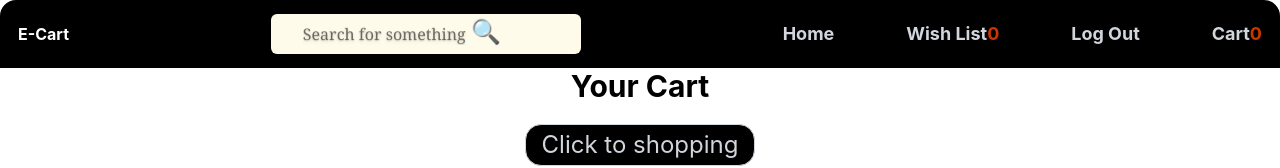
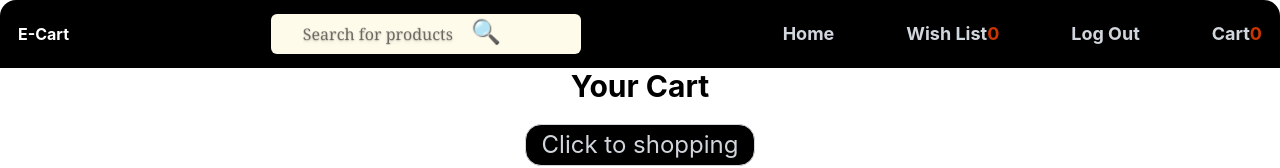
Before and after one commit to praveenkm3/E-commerce, a React (Vite) app: page /cart in a window 1280 px wide. Shown: the top 168 px of the page. Built offline with nearby package versions, Linux system fonts and the light colour scheme.

Commit message:
added search feature for products

```diff
--- a/src/App.jsx
+++ b/src/App.jsx
@@ -1,11 +1,10 @@
 
 import './App.css'
-// import LandingPage from './components/LandingPage'
+
 import StartPage from './Auth/StartPage';
 function App() {
   return(
     <>
-    {/* <LandingPage/> */}
     <StartPage/>
     </>
   )
--- /dev/null
+++ b/src/assets/User/SearchContext.jsx
@@ -0,0 +1,22 @@
+import { useContext,createContext } from "react";
+import { useState } from "react";
+const searchContext=createContext();
+export function SearchContextProvider({children}){
+    const[searchText,setSearch]=useState("");
+    function addSearch(value){
+        setSearch(value);
+    }
+    function removeSearch(){
+        setSearch("");
+    }
+    return(
+        <>
+        <searchContext.Provider value={{searchText,addSearch,removeSearch}}>
+            {children}
+        </searchContext.Provider>
+        </>
+    )
+}
+export default function UseSearch(){
+    return useContext(searchContext);
+}
--- a/src/components/Navbar.jsx
+++ b/src/components/Navbar.jsx
@@ -1,25 +1,36 @@
 import { useState } from "react";
 import { Link, useNavigate } from "react-router";
 import { useSelector } from "react-redux";
+//useSearch
+import UseSearch from "../assets/User/SearchContext";
+import { useLocation } from "react-router";
+
 function Navbar(){
+    //useSearch
+    const{searchText,addSearch,removeSearch}=UseSearch();
     const [isOpen,setOpen]=useState(false);
-    const[search,setSearch]=useState("");
+    const location=useLocation().pathname;
+    // console.log(typeof location);
+    // const[search,setSearch]=useState("");
     const navigate=useNavigate();
       const products = useSelector((state) => state.cartslice.products);
       const wishProducts=useSelector((state)=>state.wishslice.wishproducts);
     function handleSubmit(e){
         e.preventDefault();
-        if (!search.trim()) return;
-
+        if (!searchText.trim()) return;
+        //on landingpage only
+        if(location==="/landingpage"){
             const values = ["sports", "mobiles", "accessories", "shirts", "laptops"];
             const searchProduct = values.filter((item) =>
-            item.toLowerCase().includes(search.toLowerCase())
+                item.toLowerCase().includes(searchText.toLowerCase())
             );
 
             if (searchProduct.length > 0) {
                 navigate(`/${searchProduct[0]}`);
+                removeSearch("");//for next navbar
             }else{
-            alert("Product not found")
+                alert("Product not found");
+            }
         }
     }
     //   console.log(products);
@@ -31,11 +42,11 @@ function Navbar(){
                 <form onSubmit={handleSubmit}>
                     <div className="relative">
                     <input
-                    value={search}
+                    value={searchText}
                     type="text"
                     className="bg-amber-50 py-2 px-8 text-black font-serif text-shadow-md rounded-md"
-                    placeholder="Search for something"
-                    onChange={(e)=>setSearch(e.target.value)}/>
+                    placeholder="Search for products"
+                    onChange={(e)=>addSearch(e.target.value)}/>
                      <div className="absolute top-0 ml-50 mt-0.5 text-2xl w-full">
                         <button type="submit" className="cursor-pointer">🔍</button>
                      </div>
--- a/src/pages/Accessories.jsx
+++ b/src/pages/Accessories.jsx
@@ -1,3 +1,6 @@
+//usesearch
+import UseSearch from "../assets/User/SearchContext";
+
 import { Link } from "react-router";
 import { useState, useEffect } from "react";
 import Navbar from "../components/Navbar";
@@ -10,6 +13,9 @@ import { removeFromWish } from "../slices/WishlistSlice";
 
 
 function Accessories() {
+  //use search
+  const{searchText}=UseSearch();
+
   //wishedproducts
   const wishListProducts=useSelector((state)=>state.wishslice.wishproducts)
 
@@ -20,6 +26,12 @@ function Accessories() {
       .then((res) => setAccessData(res))
       .catch((err) => console.log("Error occurs ", err));
   }, []);
+  //navbar search
+  const filteredProducts = accessData?.products ? accessData.products.filter((item) => {
+        if (!searchText.trim()) return true;
+  return item.title.toLowerCase().startsWith(searchText.trim().toLowerCase());
+}) : [];
+
   //addtocart
   const dispatch=useDispatch();
   function addCartSubmit(item){
@@ -51,7 +63,7 @@ function Accessories() {
     <Navbar/>
       {accessData?.products != undefined ? (
         <div className="grid grid-cols-5 gap-4 px-4 my-5">
-          {accessData?.products.map((item) => {
+          {filteredProducts?.map((item) => {
             const AlreadyWished=wishListProducts.some((wishItem)=>wishItem.id===item.id);
             return (
               <div className=" block max-w-sm p-6 border rounded-2xl" key={item.id}>
--- a/src/pages/Laptops.jsx
+++ b/src/pages/Laptops.jsx
@@ -1,3 +1,7 @@
+//usesearch
+import UseSearch from "../assets/User/SearchContext";
+
+
 import { Link } from "react-router";
 import Navbar from "../components/Navbar";
 import { useState, useEffect } from "react";
@@ -6,6 +10,9 @@ import { addToWish,removeFromWish } from "../slices/WishlistSlice";
 import { addProduct } from "../slices/CartSlice";
 
 function Laptops() {
+  //use search
+    const{searchText}=UseSearch();
+
   //wishedproducts
   const wishListProducts=useSelector((state)=>state.wishslice.wishproducts)
 
@@ -16,6 +23,11 @@ function Laptops() {
       .then((res) => setLaptopsData(res))
       .catch((err) => console.log("Error occurs ", err));
   }, []);
+//navbar search
+  const filteredProducts = laptopsData?.products ? laptopsData.products.filter((item) => {
+        if (!searchText.trim()) return true;
+  return item.title.toLowerCase().startsWith(searchText.trim().toLowerCase());
+}) : [];
 
 //addtocart
   const dispatch=useDispatch();
@@ -47,8 +59,8 @@ function Laptops() {
     <>
     <Navbar/>
       {laptopsData?.products != undefined ? (
-        <div className="grid grid-cols-7 gap-4 px-4 my-5">
-          {laptopsData?.products.map((item) => {
+        <div className="grid grid-cols-5 gap-4 px-4 my-5">
+          {filteredProducts?.map((item) => {
             const AlreadyWished=wishListProducts.some((wishItem)=>wishItem.id===item.id);
             return (
               <div className=" block max-w-sm p-6 border rounded-2xl" key={item.id}>
@@ -56,7 +68,7 @@ function Laptops() {
                 : <button className="flex justify-end bg-amber-200 rounded-2xl ml-25 px-2 cursor-pointer" onClick={()=>{WishButton(item)}}>Add to Wishlist</button>
             }
                 <img className="rounded-base" src={item.images[0]} alt="" />
-                <p className="mb-3  tracking-tight text-heading leading-8">
+                <p className="mb-3  tracking-tight text-heading leading-8 truncate">
                   {item.title}
                 </p>
                 <p className="mb-3  tracking-tight text-heading leading-8">
--- a/src/pages/Mobiles.jsx
+++ b/src/pages/Mobiles.jsx
@@ -1,3 +1,5 @@
+import UseSearch from "../assets/User/SearchContext";
+
 import { Link } from "react-router";
 import Navbar from "../components/Navbar";
 import { useState, useEffect } from "react";
@@ -6,6 +8,8 @@ import { addProduct } from "../slices/CartSlice";
 import { removeFromWish } from "../slices/WishlistSlice";
 import { addToWish } from "../slices/WishlistSlice";
 function Mobiles() {
+  //usesearch
+  const {searchText}=UseSearch();
   //wishlistproducts
   const wishListProducts=useSelector((state)=>state.wishslice.wishproducts);
   const [phonesData, setPhonesData] = useState({});
@@ -15,6 +19,13 @@ function Mobiles() {
       .then((res) => setPhonesData(res))
       .catch((err) => console.log("Error occurs ", err));
   }, []);
+
+  //navbar search
+  const filteredProducts = phonesData?.products ? phonesData.products.filter((item) => {
+        if (!searchText.trim()) return true;
+  return item.title.toLowerCase().startsWith(searchText.trim().toLowerCase());
+}) : [];
+
   //addtocart
   const dispatch=useDispatch();
   function addCartSubmit(item){
@@ -46,7 +57,7 @@ function Mobiles() {
     <Navbar/>
       {phonesData?.products != undefined ? (
         <div className="grid grid-cols-5 gap-4 px-4 my-5">
-          {phonesData?.products.map((item) => {
+          {filteredProducts?.map((item) => {
             const AlreadyWished=wishListProducts.some((wishItem)=>wishItem.id===item.id);
             return (
               <div className=" block max-w-sm p-6 border rounded-2xl" key={item.id}>
--- a/src/pages/Shirts.jsx
+++ b/src/pages/Shirts.jsx
@@ -1,5 +1,7 @@
 import { Link } from "react-router";
 import Navbar from "../components/Navbar"
+//usecart
+import UseSearch from "../assets/User/SearchContext";
 
 import { useDispatch,useSelector } from "react-redux";
 import { addProduct } from "../slices/CartSlice";
@@ -9,6 +11,9 @@ import { removeFromWish } from "../slices/WishlistSlice";
 
 import { useState, useEffect } from "react";
 function Shirts() {
+  //use search
+    const{searchText}=UseSearch();
+
   //wishedproducts
   const wishListProducts=useSelector((state)=>state.wishslice.wishproducts)
   const [shirtsData, setShirtsData] = useState({});
@@ -18,6 +23,14 @@ function Shirts() {
       .then((res) => setShirtsData(res))
       .catch((err) => console.log("Error occurs ", err));
   }, []);
+  //filter on search value
+  const filteredProducts=shirtsData?.products ? shirtsData.products.filter((item)=>{
+    if(!searchText.trim()) return true
+    return item.title.toLowerCase().startsWith(searchText.trim().toLowerCase());
+  }):[];
+
+
+
 const dispatch=useDispatch();
   function addCartSubmit(item){
     let matchProduct=shirtsData.products.find((product)=>product.id==item.id)
@@ -47,7 +60,7 @@ const dispatch=useDispatch();
     <Navbar/>
       {shirtsData?.products != undefined ? (
         <div className="grid grid-cols-5 gap-4 px-4 my-5">
-          {shirtsData?.products.map((item) => {
+          {filteredProducts?.map((item) => {
             const AlreadyWished=wishListProducts.some((wishItem)=>wishItem.id===item.id);
             return (
               <div className=" block max-w-sm p-6 border rounded-2xl" key={item.id}>
--- a/src/pages/Sports.jsx
+++ b/src/pages/Sports.jsx
@@ -1,5 +1,8 @@
+//usesearch
+import UseSearch from "../assets/User/SearchContext";
+
+
 import { Link } from "react-router";
-import Navbar from "../components/Navbar";
 //addtocart
 import { useDispatch,useSelector } from "react-redux";
 import { addProduct } from "../slices/CartSlice";
@@ -7,18 +10,35 @@ import { addProduct } from "../slices/CartSlice";
 import { addToWish } from "../slices/WishlistSlice";
 import { removeFromWish } from "../slices/WishlistSlice";
 import { useState, useEffect } from "react";
+import Navbar from "../components/Navbar";
 
 function Sports() {
+  //use search
+    const{searchText}=UseSearch();
+
   //wishedproducts
   const wishListProducts=useSelector((state)=>state.wishslice.wishproducts)
 
-  const [sportsData, setSportsData] = useState({});
+
+  const [sportsData, setSportsData] = useState(null);
+
   useEffect(() => {
     fetch("https://dummyjson.com/products/category/sports-accessories")
       .then((res) => res.json())
-      .then((res) => setSportsData(res))
+      .then((res) =>setSportsData(res))
       .catch((err) => console.log("Error occurs ", err));
   }, []);
+
+  //navbar search
+  const filteredProducts = sportsData?.products ? sportsData.products.filter((item) => {
+        if (!searchText.trim()) return true;
+  return item.title.toLowerCase().startsWith(searchText.trim().toLowerCase());
+}) : [];
+
+
+  //search for sports
+  // console.log(SportTitles);
+  // console.log(sportsData.products)
 //addtocart
   const dispatch=useDispatch();
   function addCartSubmit(item){
@@ -45,12 +65,16 @@ function Sports() {
         // console.log(product2)
         dispatch(removeFromWish(product2));
   }
+  //usesearch
+
   return (
+
     <>
     <Navbar/>
+
       {sportsData?.products != undefined ? (
         <div className="grid grid-cols-5 gap-4 px-4 my-5">
-          {sportsData?.products.map((item) => {
+          {filteredProducts?.map((item) => {
             const AlreadyWished=wishListProducts.some((wishItem)=>wishItem.id===item.id);
             return (
               <div className=" block max-w-sm p-6 border rounded-2xl" key={item.id}>
```
Also changed, not shown: src/main.jsx (+6 -4 lines). Lines whose indentation alone changed are shown as unchanged.
